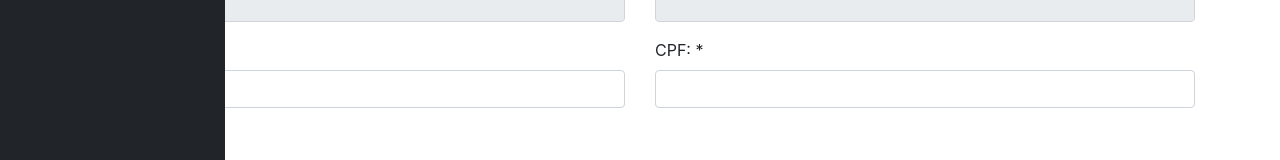
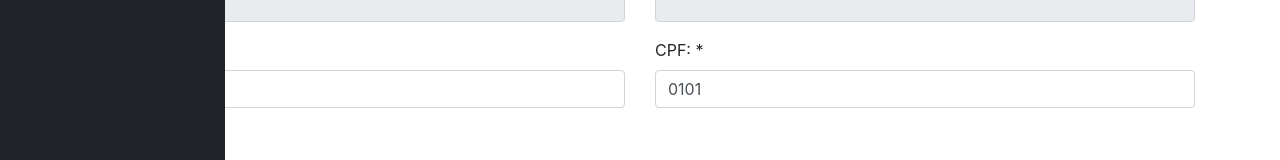
Before and after one commit to lucasbarroscode/SistemaDeVendasFrontEnd, an Angular app: page /clientes-form in a window 1280 px wide. Shown: the part 256-416 px from the top of the page. Built offline with nearby package versions, Linux system fonts and the light colour scheme.

Commit message:
introduzindo o angular service

```diff
--- a/src/app/app.module.ts
+++ b/src/app/app.module.ts
@@ -7,6 +7,7 @@
 import { TemplateModule } from './template/template.module';
 import { HomeComponent } from './home/home.component'
 import { ClientesModule } from './clientes/clientes.module';
+import {ClientesService} from './clientes.service'
 
 @NgModule({
   declarations: [
@@ -19,7 +20,10 @@
     TemplateModule,
     ClientesModule
   ],
-  providers: [],
+  //serve para injetar nos componentes
+  providers: [
+    ClientesService
+  ],
   bootstrap: [AppComponent]
 })
 export class AppModule { }
--- /dev/null
+++ b/src/app/clientes.service.ts
@@ -0,0 +1,19 @@
+import { Injectable } from '@angular/core';
+import { Cliente } from './clientes/cliente';
+
+@Injectable({
+  providedIn: 'root'
+})
+export class ClientesService {
+
+  constructor() { }
+
+  getCliente() : Cliente{
+    let cliente: Cliente = new Cliente();
+    cliente.nome = 'Fulano';
+    cliente.cpf = '0101';
+    return cliente;
+
+
+  }
+}
--- a/src/app/clientes/clientes-form/clientes-form.component.ts
+++ b/src/app/clientes/clientes-form/clientes-form.component.ts
@@ -1,4 +1,5 @@
 import { Component, OnInit } from '@angular/core';
+import { ClientesService } from 'src/app/clientes.service';
 import { Cliente } from '../cliente';
 
 
@@ -12,8 +13,8 @@
 
   cliente: Cliente;
 
-  constructor() {
-    this.cliente = new Cliente();
+  constructor(private service: ClientesService) {
+    this.cliente = service.getCliente();
 
    }
 
```
